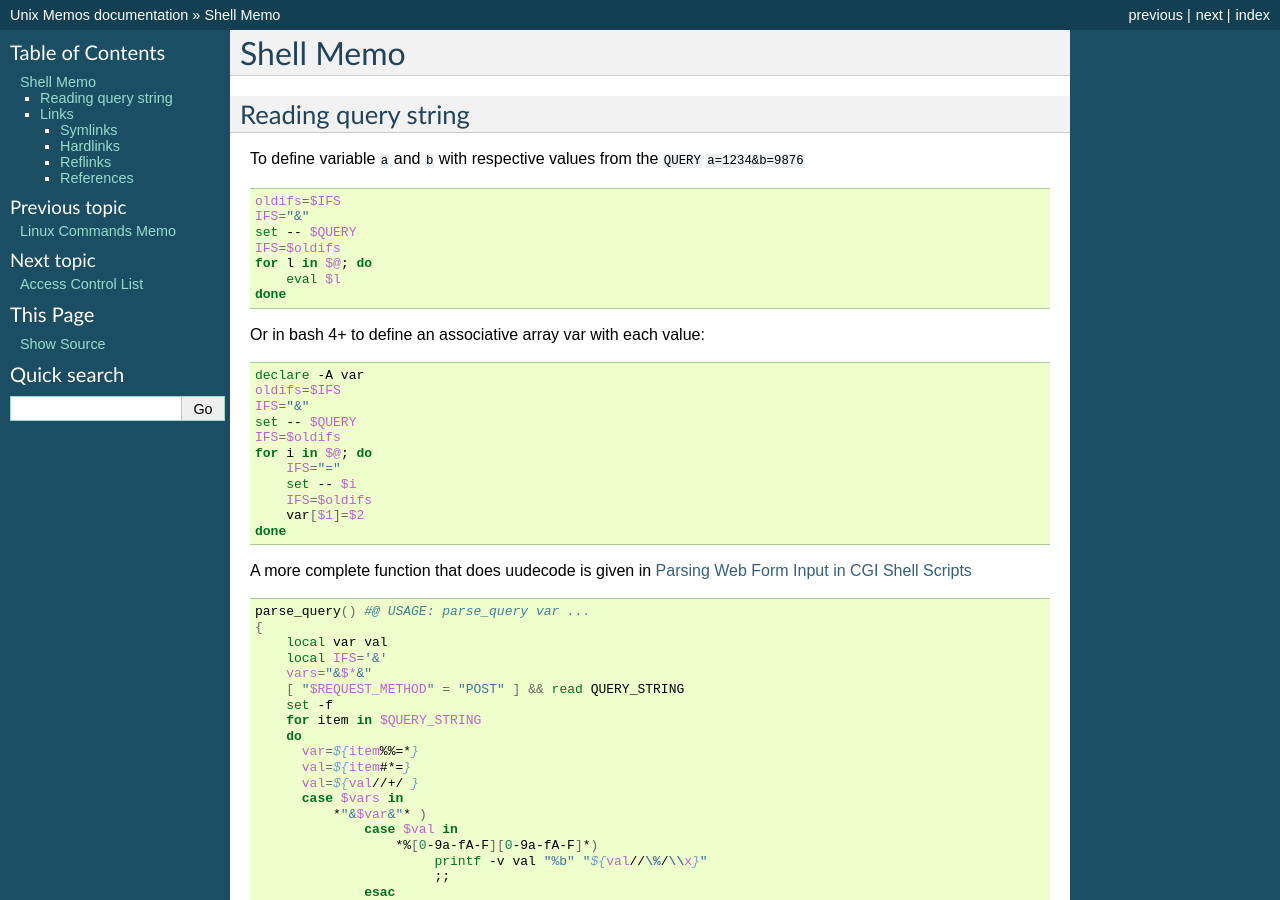
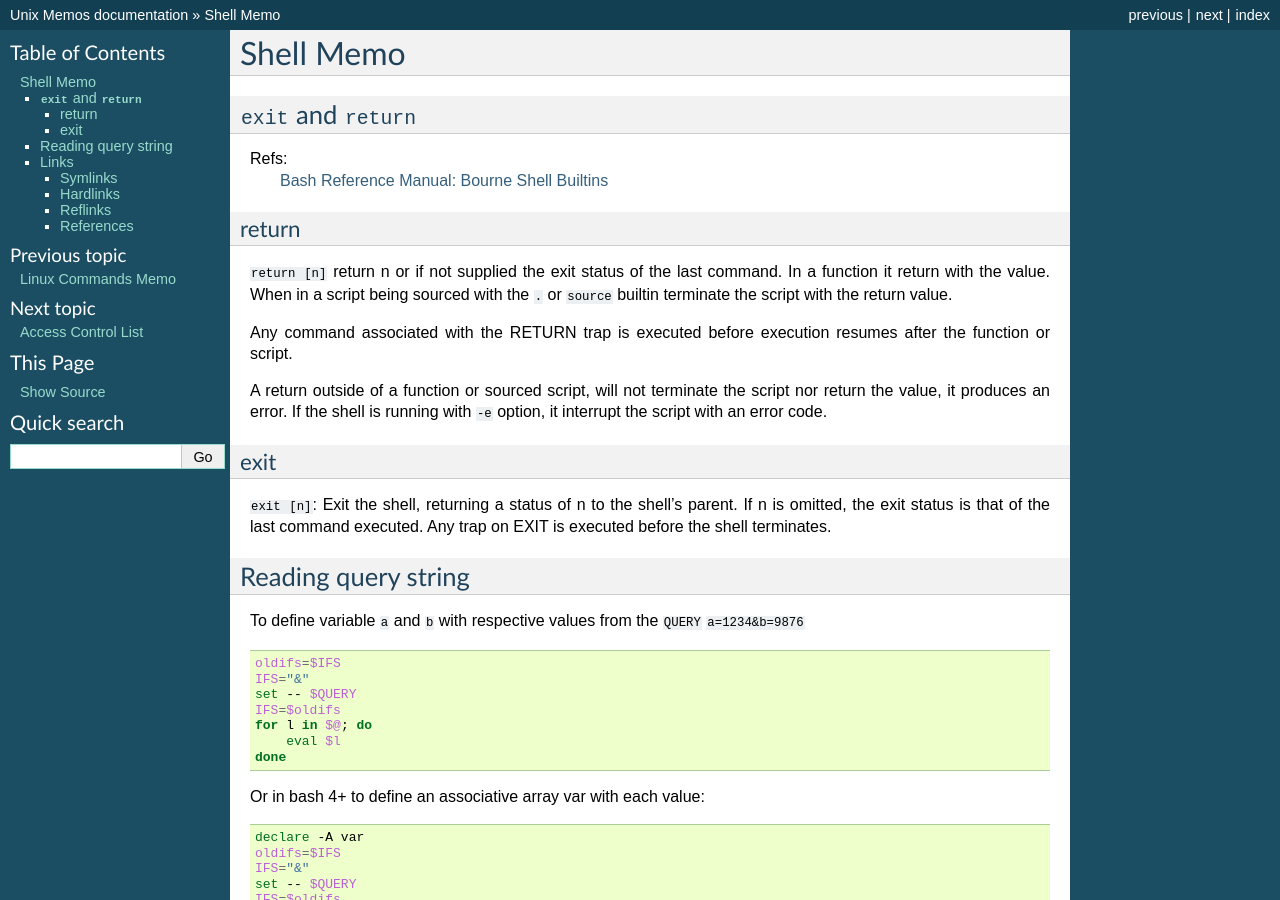
Before and after one commit to marczz/unix_memo, a Sphinx documentation site: the page built from source/shell.rst, in a window 1280 px wide and 900 px high. Built offline with Sphinx 7.4.7, drawn with Linux system fonts in a browser that asks for light colours; the version number could not be read and is left out.

Commit message:
* source/shell.rst: C
shell.rst: note on exit and return, more indexes.

```diff
--- a/source/shell.rst
+++ b/source/shell.rst
@@ -1,5 +1,43 @@
 Shell Memo
 ==========
+
+.. index:
+   pair: shell; exit
+   pair: shell; return
+
+``exit`` and ``return``
+-----------------------
+
+Refs:
+    `Bash Reference Manual: Bourne Shell Builtins
+    <http://www.gnu.org/software/bash/manual/html_node/Bourne-Shell-Builtins.html>`_
+
+return
+^^^^^^
+
+``return [n]`` return n or if not supplied the exit status of the last
+command. In a function it  return with the  value. When in a script
+being sourced with the ``.`` or ``source`` builtin terminate the
+script with the return value.
+
+Any command associated with the RETURN trap is executed before
+execution resumes after the function or script.
+
+A return outside of a function or sourced script, will not terminate
+the script nor return the value, it produces an error.
+If the shell is running with ``-e`` option, it interrupt the script
+with an error code.
+
+exit
+^^^^
+
+``exit [n]``: Exit the shell, returning a status of n to the shell’s
+parent. If n is omitted, the exit status is that of the last command
+executed. Any trap on EXIT is executed before the shell terminates.
+
+.. index:
+   query string
+   single: html; query
 
 Reading query string
 --------------------
```
Also changed, not shown: other parts of source/shell.rst (+8 -1 lines).
